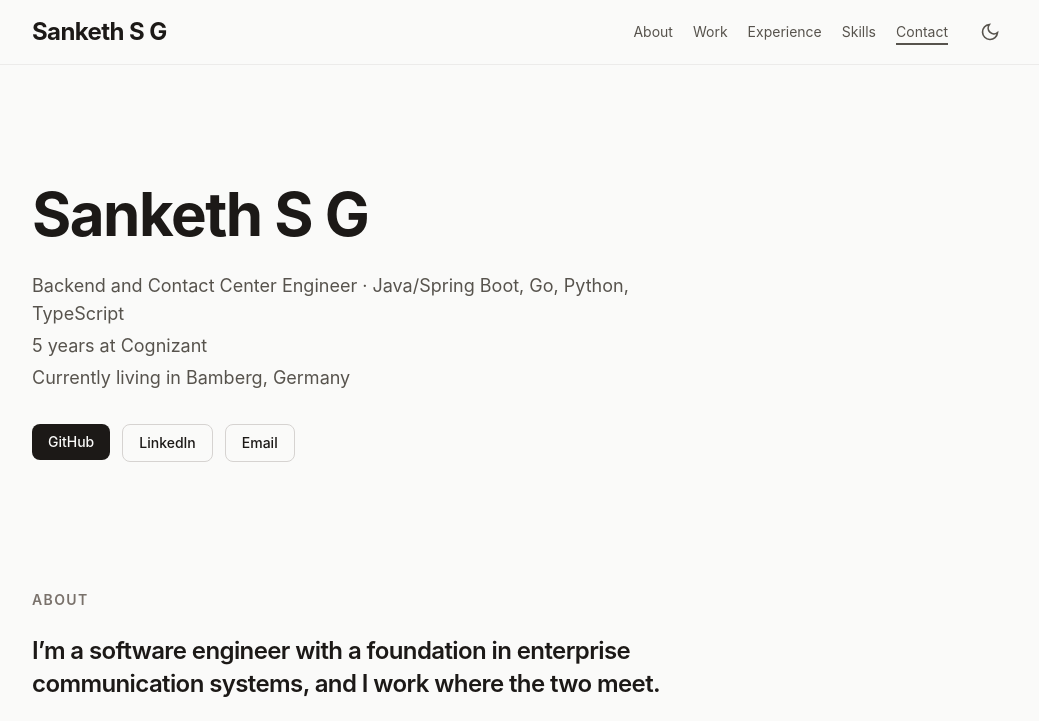
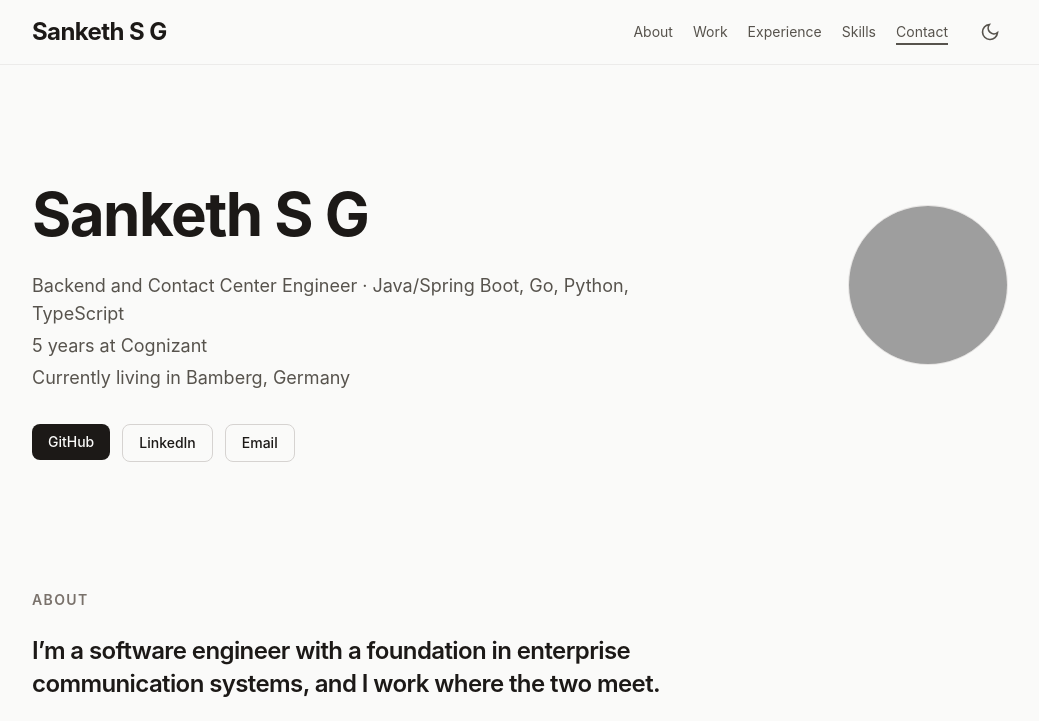
Before and after one commit to sanketh-sg/sanketh-sg.github.io, an Astro site: page / in a window 1280 px wide. Shown: the top 721 px of the page, without its empty margins (120-1159 px from the left). Built offline with nearby package versions, Linux system fonts and the light colour scheme; Astro itself is replaced by a stand-in of ours; grey boxes are pictures that could not be loaded.

Commit message:
feat: add profile image to intro section

```diff
--- a/src/components/Intro.astro
+++ b/src/components/Intro.astro
@@ -3,9 +3,21 @@ import { profile } from '../data/site';
 ---
 
 <section class="mx-auto max-w-5xl px-4 pt-20 pb-16 sm:px-6 sm:pt-28">
-  <h1 class="max-w-3xl text-4xl leading-tight font-bold tracking-tight sm:text-6xl">{profile.name}</h1>
-  <div class="mt-5 max-w-2xl space-y-1 text-lg text-stone-600 dark:text-stone-400">
-    {profile.subline.map((line) => <p>{line}</p>)}
+  <div class="flex flex-col-reverse gap-8 sm:flex-row sm:items-center sm:justify-between">
+    <div>
+      <h1 class="max-w-3xl text-4xl leading-tight font-bold tracking-tight sm:text-6xl">{profile.name}</h1>
+      <div class="mt-5 max-w-2xl space-y-1 text-lg text-stone-600 dark:text-stone-400">
+        {profile.subline.map((line) => <p>{line}</p>)}
+      </div>
+    </div>
+    <img
+      src="/photo.png"
+      alt={`Portrait of ${profile.name}`}
+      width="160"
+      height="160"
+      fetchpriority="high"
+      class="h-32 w-32 shrink-0 rounded-full border border-stone-200 object-cover object-top sm:h-40 sm:w-40 dark:border-stone-800"
+    />
   </div>
   <ul class="mt-8 flex flex-wrap gap-3">
     {profile.links.map((l, i) => (
```
Also changed, not shown: 1 other file.
